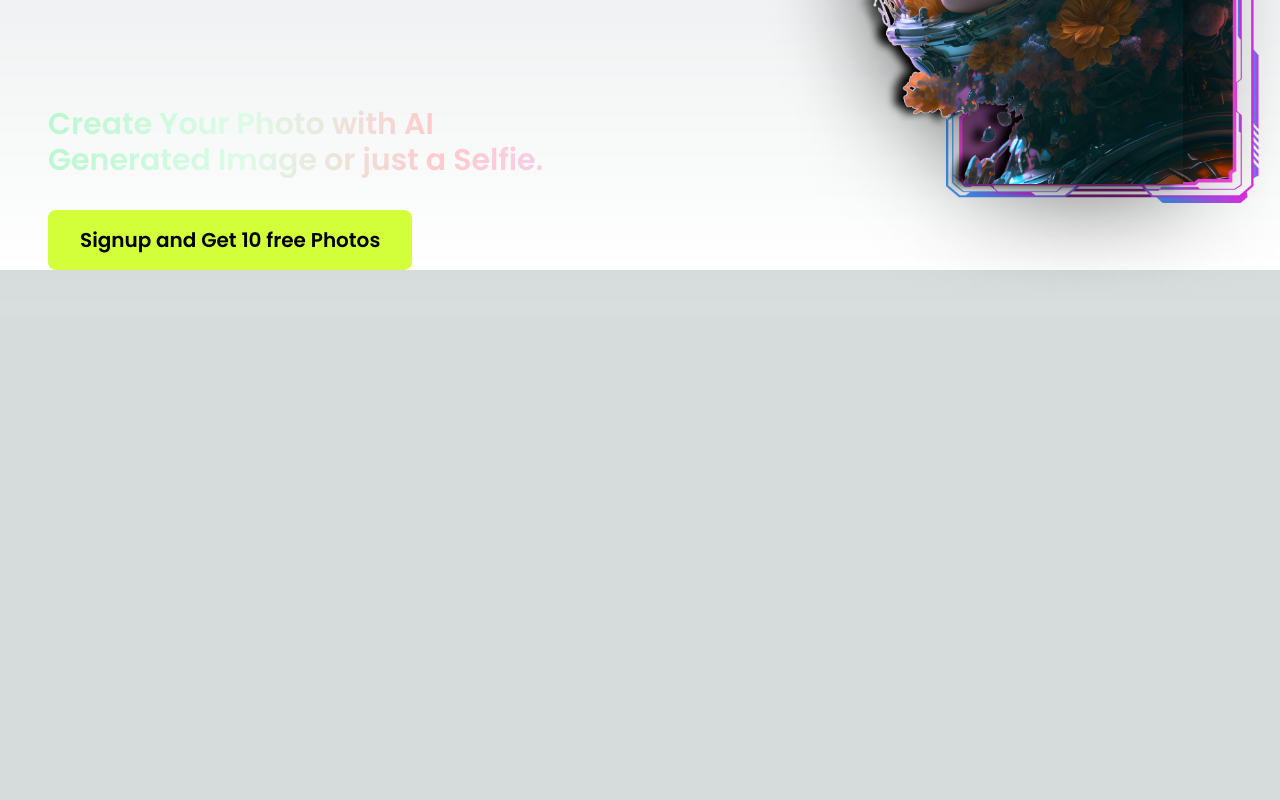
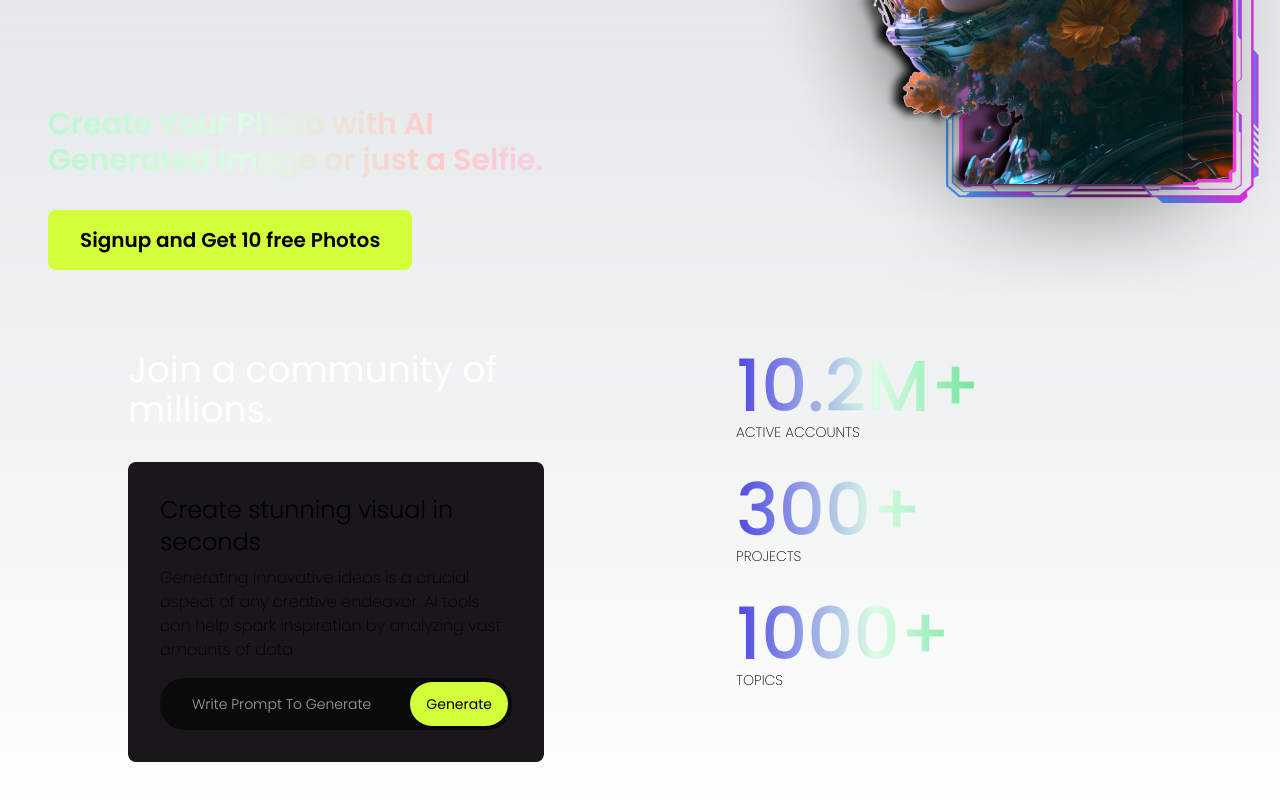
Before and after one commit to TusharKumawat1/chitra-ai, a Next.js app: page / in a window 1280 px wide. Shown: the part 482-1282 px from the top of the page. Before the commit the page ends 800 px from the top, so only its background shows below. Built offline with nearby package versions, Linux system fonts and the light colour scheme.

Commit message:
adding community component

```diff
--- a/src/app/page.tsx
+++ b/src/app/page.tsx
@@ -1,11 +1,15 @@
 import Navbar from "@/components/Navbar";
 import Hero from "@/components/Hero";
+import Community from "@/components/Community";
 
 export default function Home() {
     return (
         <main className="p-0 m-0">
             <Navbar/>
             <Hero/>
+            <div>
+                <Community/>
+            </div>
         </main>
     );
 }
--- /dev/null
+++ b/src/components/Community.tsx
@@ -0,0 +1,48 @@
+export default function Community() {
+    return (
+        <div className="w-full">
+            <div className="grid grid-cols-2 gap-32 max-w-screen-2xl mx-auto px-24 py-12">
+                <div className="col-span-1 p-8">
+                    <h1 className="text-white text-4xl">Join a community of millions.</h1>
+                    <div className="bg-[#19161C] rounded-lg p-8 mt-8">
+                        <h2 className="text-2xl font-light mb-2">Create stunning visual in seconds</h2>
+                        <p className="font-extralight mb-4">Generating innovative ideas is a crucial aspect of any
+                            creative endeavor. AI tools can help spark inspiration by analyzing vast amounts of data</p>
+                        <div className="flex justify-between bg-[#0A0A0A] rounded-3xl">
+                            <input type="text"
+                                   className="bg-transparent py-4 px-8 w-full font-light text-sm focus:outline-none"
+                                   placeholder="Write Prompt To Generate Image"/>
+                            <button className="bg-[#D2FF3A] text-sm text-black py-2 px-4 m-1 rounded-3xl">Generate
+                            </button>
+                        </div>
+                    </div>
+                </div>
+                <div className="col-span-1 p-8">
+                    <div className="mb-8">
+                        <AnimatedGradiantText text="10.2M+" variant="dark"/>
+                        <p className="font-extralight text-sm">ACTIVE ACCOUNTS</p>
+                    </div>
+                    <div className="mb-8">
+                        <AnimatedGradiantText text="300+" variant="dark"/>
+                        <p className="font-extralight text-sm">PROJECTS</p>
+                    </div>
+                    <div>
+                        <AnimatedGradiantText text="1000+" variant="dark"/>
+                        <p className="font-extralight text-sm">TOPICS</p>
+                    </div>
+                </div>
+            </div>
+        </div>
+    )
+}
+
+const AnimatedGradiantText = ({text, variant}: { text: string, variant: string }) => {
+    const variantDark = (
+        <p className="text-6xl md:text-7xl font-medium bg-clip-text text-transparent bg-[linear-gradient(to_right,theme(colors.indigo.600),theme(colors.green.100),theme(colors.green.400),theme(colors.fuchsia.400),theme(colors.sky.400),theme(colors.indigo.100),theme(colors.indigo.400))] bg-[length:200%_auto] animate-gradient">{text}</p>
+    )
+    const variantLight = (
+        <p className="text-xl lg:text-3xl font-semibold bg-clip-text text-transparent bg-[linear-gradient(to_right,theme(colors.green.200),theme(colors.green.100),theme(colors.red.200),theme(colors.fuchsia.200),theme(colors.red.200),theme(colors.green.100),theme(colors.green.200))] bg-[length:200%_auto] animate-gradient">{text}</p>
+    )
+
+    return variant === "light" ? variantLight : variant === "dark" ? variantDark : null;
+}
--- a/src/components/Hero.tsx
+++ b/src/components/Hero.tsx
@@ -5,7 +5,7 @@ import girlWithFrame from "../../public/girlWithFrame.png"
 
 export default function Hero() {
     return (
-        <div>
+        <div className="w-full">
             <div className="grid grid-cols-8 md:grid-cols-2 gap-4 max-w-screen-2xl mx-auto px-12">
                 <div className="col-span-3 md:col-span-1 flex flex-col justify-center">
                     <div className="flex flex-col text-left mb-4 lg:mb-12 xl:mb-16">
--- a/src/components/Navbar.tsx
+++ b/src/components/Navbar.tsx
@@ -2,7 +2,7 @@ import Link from "next/link";
 
 export default function Navbar() {
     return (
-        <div>
+        <div className="w-full">
             <div className="max-w-screen-2xl mx-auto px-12 py-8">
                 <nav className="flex justify-between items-center">
                     <div className="text-white text-4xl font-semibold">Insta Photo AI
```
Also changed, not shown: public/bg-image.png (added).
